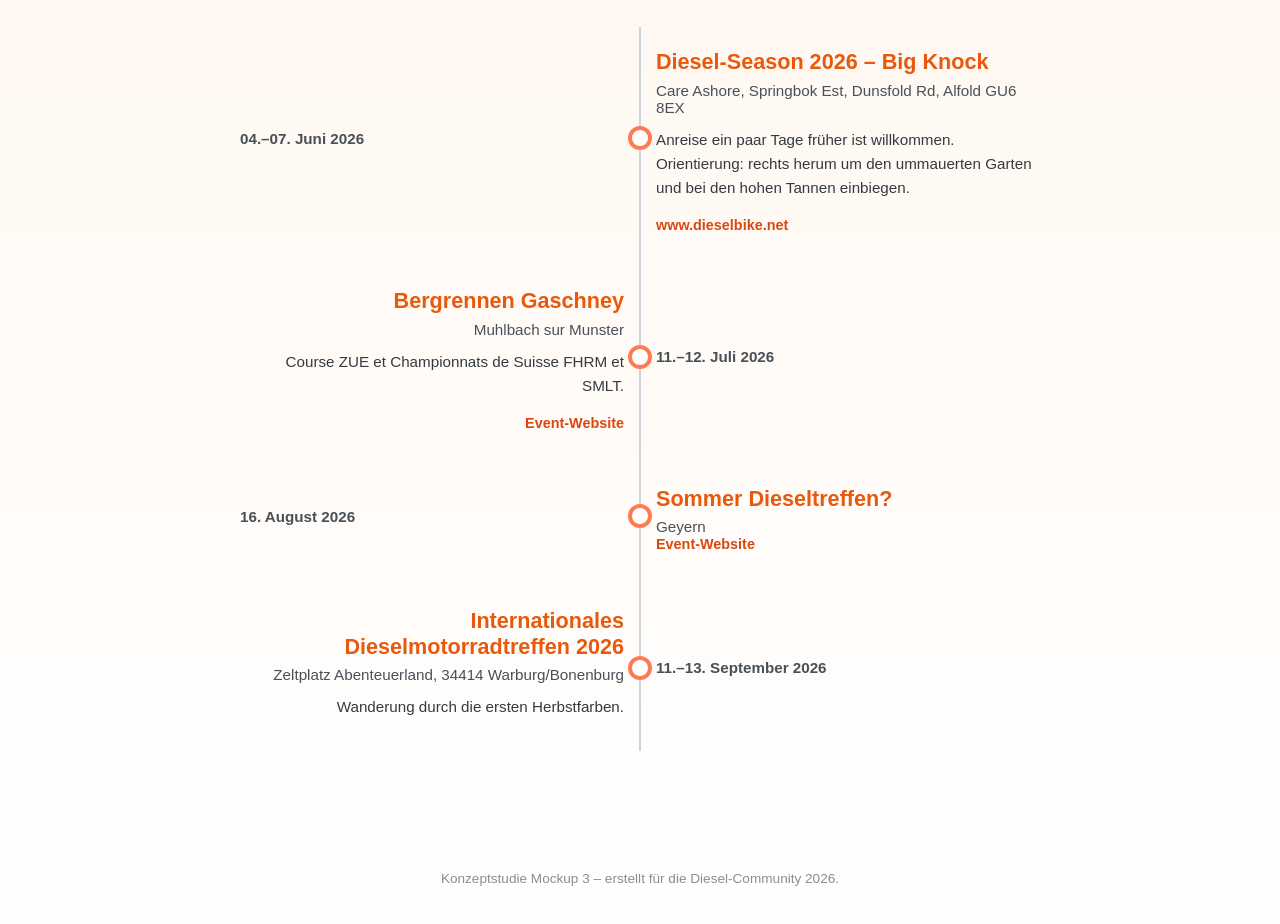
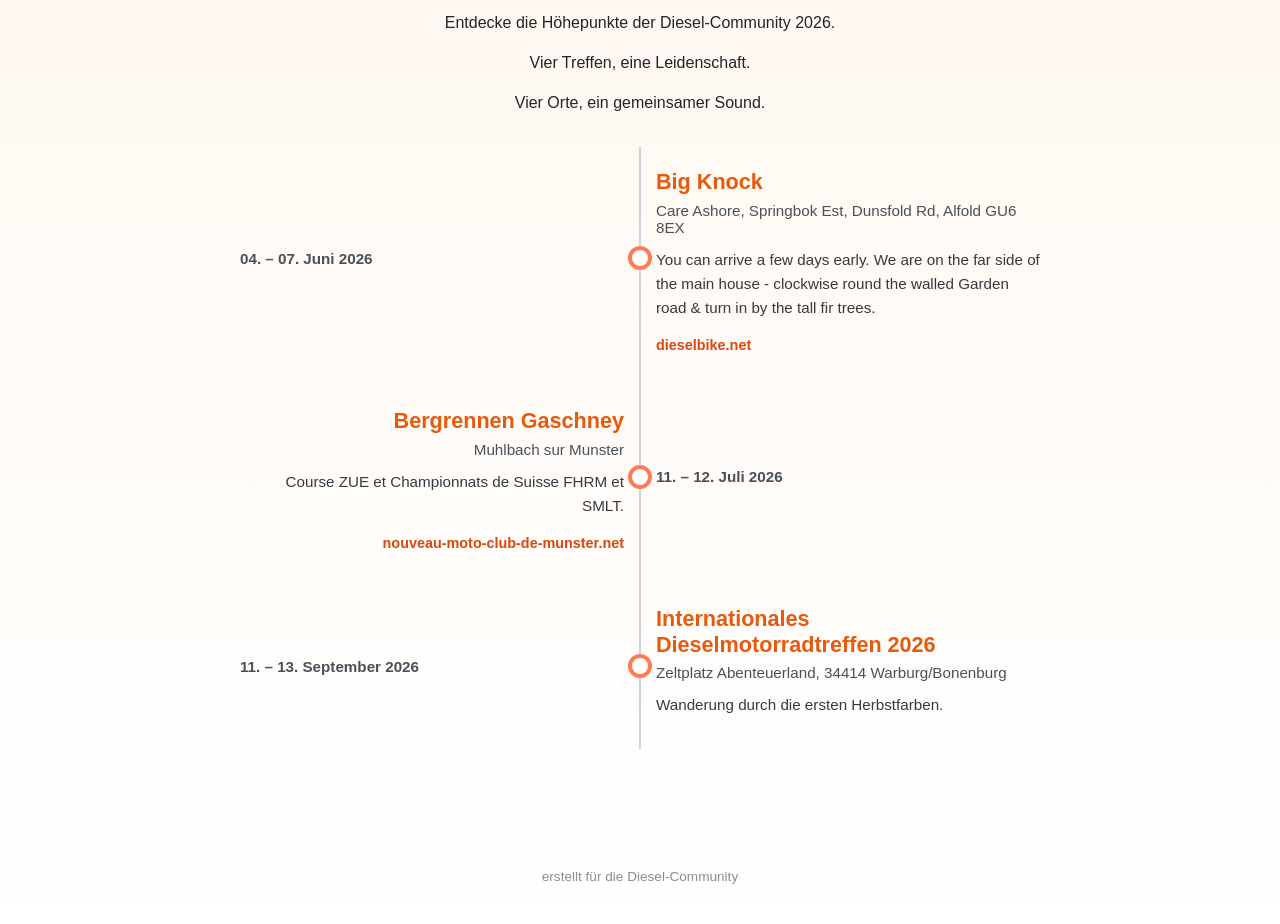
Before and after one commit to IFAKeV/PF, a plain HTML site: page mockupc3.html in a window 1280 px wide. Shown: the part 180-1104 px from the top of the page. Drawn offline with Linux system fonts and the light colour scheme.

Commit message:
Update mockupc3.html

```diff
--- a/mockupc3.html
+++ b/mockupc3.html
@@ -163,31 +163,35 @@
   <header>
     <h1>Terminfaden 2026</h1>
     <p>Ein warmer, freundlicher Zeitstrahl, der alle Diesel-Begegnungen des Jahres zusammenführt.</p>
+    <p>Entdecke die Höhepunkte der Diesel-Community 2026.</>
+    <p>Vier Treffen, eine Leidenschaft.</p>
+    <p>Vier Orte, ein gemeinsamer Sound.</p>
   </header>
   <main>
     <section class="timeline">
       <article class="entry">
         <span class="marker" aria-hidden="true"></span>
-        <div class="date">04.–07. Juni 2026</div>
+        <div class="date">04. – 07. Juni 2026</div>
         <div class="content">
-          <h2 class="title">Diesel-Season 2026 – Big Knock</h2>
+          <h2 class="title">Big Knock</h2>
           <p class="location">Care Ashore, Springbok Est, Dunsfold Rd, Alfold GU6 8EX</p>
-          <p class="note">Anreise ein paar Tage früher ist willkommen. Orientierung: rechts herum um den ummauerten Garten und bei den hohen Tannen einbiegen.</p>
-          <a class="link" href="http://www.dieselbike.net/">www.dieselbike.net</a>
+          <p class="note">You can arrive a few days early. We are on the far side of the main house - clockwise round the walled Garden road & turn in by the tall fir trees.</p>
+          <a class="link" href="http://www.dieselbike.net/">dieselbike.net</a>
         </div>
       </article>
 
       <article class="entry">
         <span class="marker" aria-hidden="true"></span>
-        <div class="date">11.–12. Juli 2026</div>
+        <div class="date">11. – 12. Juli 2026</div>
         <div class="content">
           <h2 class="title">Bergrennen Gaschney</h2>
           <p class="location">Muhlbach sur Munster</p>
           <p class="note">Course ZUE et Championnats de Suisse FHRM et SMLT.</p>
-          <a class="link" href="https://www.nouveau-moto-club-de-munster.net/">Event-Website</a>
+          <a class="link" href="https://www.nouveau-moto-club-de-munster.net/">nouveau-moto-club-de-munster.net</a>
         </div>
       </article>
 
+      <!--
       <article class="entry">
         <span class="marker" aria-hidden="true"></span>
         <div class="date">16. August 2026</div>
@@ -197,10 +201,11 @@
           <a class="link" href="http://sommerdiesel.de/">Event-Website</a>
         </div>
       </article>
+      -->
 
       <article class="entry">
         <span class="marker" aria-hidden="true"></span>
-        <div class="date">11.–13. September 2026</div>
+        <div class="date">11. – 13. September 2026</div>
         <div class="content">
           <h2 class="title">Internationales Dieselmotorradtreffen 2026</h2>
           <p class="location">Zeltplatz Abenteuerland, 34414 Warburg/Bonenburg</p>
@@ -210,7 +215,7 @@
     </section>
   </main>
   <footer>
-    Konzeptstudie Mockup 3 – erstellt für die Diesel-Community 2026.
+    erstellt für die Diesel-Community
   </footer>
 </body>
 </html>
```
